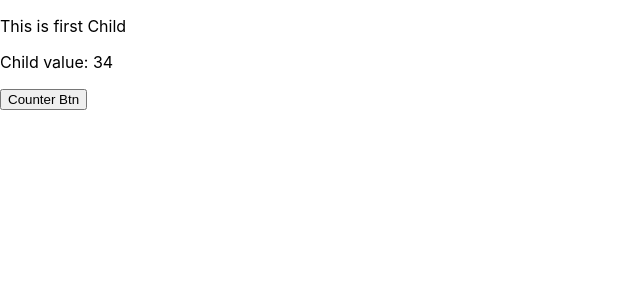
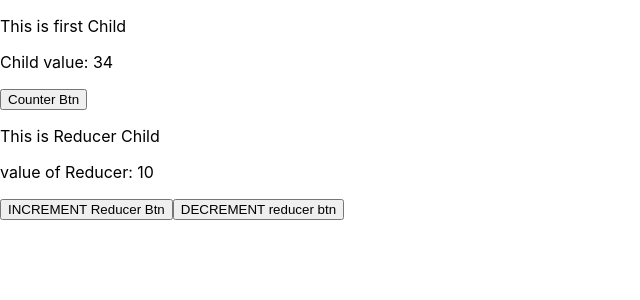
Before and after one commit to madiha-dev/practice_context-api_us-reducer-hook, a React (Create React App) app: page / in a window 1280 px wide. Shown: the top 300 px of the page, without its empty margins (0-640 px from the left). Built offline with nearby package versions, Linux system fonts and the light colour scheme.

Commit message:
Reducer Concept

```diff
--- /dev/null
+++ b/src/ChildReducer.js
@@ -0,0 +1,31 @@
+import React, { useReducer } from 'react';
+import CounterReducer from './CounterReducer';
+
+const ChildReducer =() =>{
+    let [state, dispatch] = useReducer(CounterReducer, 10)
+    /*if 2nd value eg 10 missing , it will be undefined
+      this is initial value of reducer
+
+      dispatch:
+    */
+    console.log(state)
+    return(
+        <div>
+           <p> This is Reducer Child</p>
+            <p>value of Reducer: {state}</p>
+            <button
+            onClick = { () => dispatch ('INCREMENT')}
+            >
+                INCREMENT Reducer Btn
+            </button>
+            <button
+            onClick = {() => dispatch('DECREMENT')}
+            >
+            DECREMENT reducer btn
+            </button>
+        </div>
+
+    );
+}
+
+export default ChildReducer;
--- /dev/null
+++ b/src/CounterReducer.js
@@ -0,0 +1,14 @@
+//https://flaviocopes.com/react-hook-usereducer/
+
+const counterReducer = (state, action) => {
+    switch (action) {
+      case 'INCREMENT':
+        return state + 1
+      case 'DECREMENT':
+        return state - 1
+      default:
+        throw new Error()
+    }
+  }
+
+  export default counterReducer
--- a/src/Parent.js
+++ b/src/Parent.js
@@ -1,9 +1,13 @@
 import React from 'react';
 import Child from './Child';
+import ChildReducer from './ChildReducer';
 
 const Parent = () => {
     return (
-        <Child/>
+        <div>
+            <Child/>
+            <ChildReducer/>
+        </div>
     );
 }
 
```
